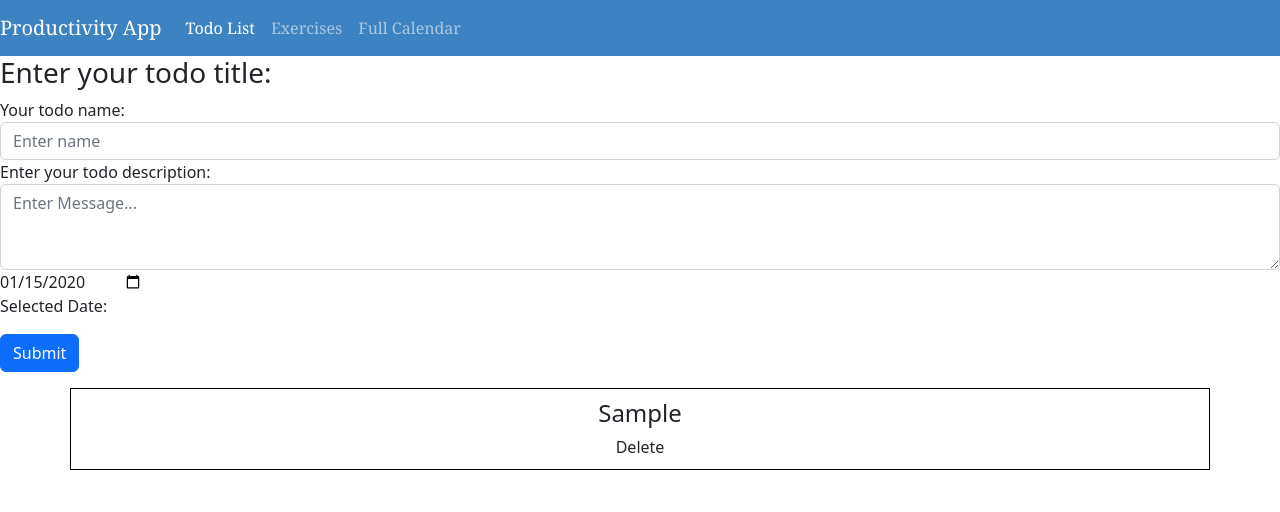
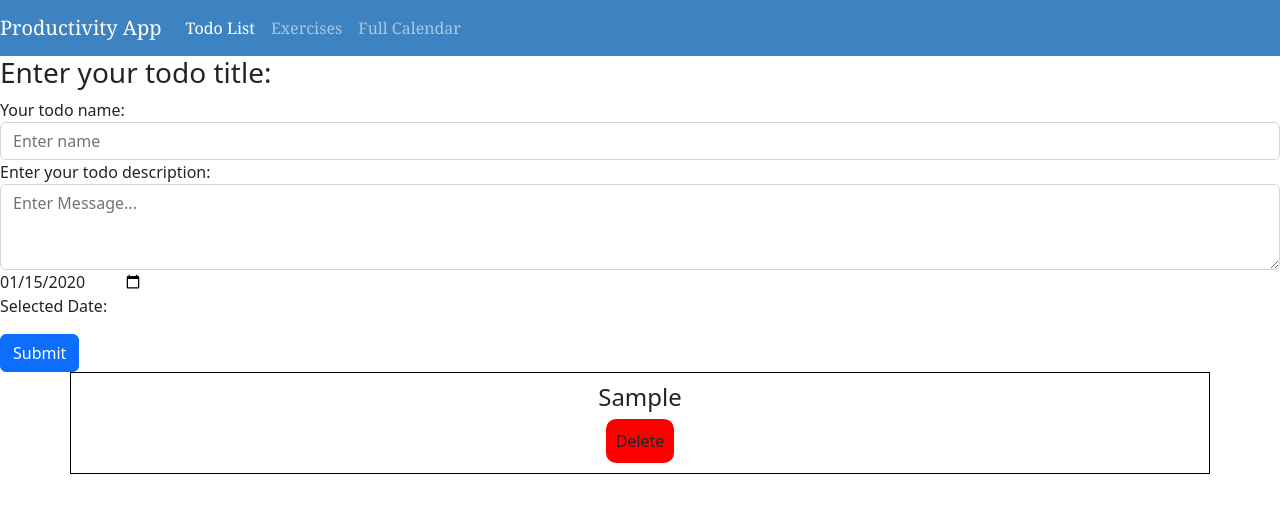
Before and after one commit to daveheseltine/productivity-app, a React (Create React App) app: page /TodoList in a window 1280 px wide. Both pictures are taken after typing "Sample", "Sample", "2020-01-15" into the empty fields and a click on the button "Submit". Shown: the top 512 px of the page. Built offline with nearby package versions, Linux system fonts and the light colour scheme.

Commit message:
started working on modal element

```diff
--- a/package.json
+++ b/package.json
@@ -10,6 +10,7 @@
     "@testing-library/react": "^13.4.0",
     "@testing-library/user-event": "^13.5.0",
     "bootstrap": "^5.2.3",
+    "hammerjs": "^2.0.8",
     "jquery": "^3.6.4",
     "react": "^18.2.0",
     "react-bootstrap": "^2.7.2",
--- a/src/components/Form/Form.js
+++ b/src/components/Form/Form.js
@@ -6,7 +6,6 @@ function Form(props){
     //Uses state to update the name and messages for when the form is submitted
     const[toDoName, setToDoName] = useState('');
     const[toDoMessage, setToDoMessage] = useState('');
-    const [submitted, submitMessage] = useState('');
 
     //Gets the date, used https://www.makeuseof.com/react-date-picker/ for understanding of this
     const[date, setDate] = useState('');
@@ -46,7 +45,7 @@ function Form(props){
                 Message: toDoMessage,
                 Date: date
             }
-            //Pushes these into local storagegit
+            //Pushes these into local storage
             toDoListItems.push(newToDo)
             window.localStorage.setItem('toDoListItems', JSON.stringify(toDoListItems));
 
@@ -80,7 +79,6 @@ function Form(props){
                 <div className='formButtonCustom'>
                     <button type="submit" className="btn btn-primary" onClick={formSubmit}>Submit</button>
                 </div>
-                <p className='submitMessage'>{submitted}</p>
             </form>
         </div>
     );
--- /dev/null
+++ b/src/components/Modal/Modal.js
@@ -0,0 +1,23 @@
+function Modal(props){
+    <div className="modal" tabindex="-1" role="dialog">
+        <div className="modal-dialog" role="document">
+            <div className="modal-content">
+                <div className="modal-header">
+                    <h5 className="modal-title">{props.name}</h5>
+                    <button type="button" className="close" data-dismiss="modal" aria-label="Close">
+                        <span aria-hidden="true">&times;</span>
+                    </button>
+                </div>
+                <div className="modal-body">
+                    <p>{props.message}</p>
+                    <p>{props.date}</p>
+                </div>
+                <div className="modal-footer">
+                    <button type="button" className="btn btn-secondary" data-dismiss="modal">Close</button>
+                </div>
+            </div>
+        </div>
+    </div>
+}
+
+export default Modal
--- a/src/components/TodoItems/TodoItems.css
+++ b/src/components/TodoItems/TodoItems.css
@@ -9,3 +9,15 @@
 .toDoItemH4{
     width: 2rem;
 }
+
+.toDoItemButton{
+    background-color: red;
+    padding: 10px;
+    border-radius: 10px;
+}
+
+.todoItemButtonContainer{
+    display: flex;
+    flex-wrap: wrap;
+    justify-content: center;
+}
--- a/src/components/TodoItems/TodoItems.js
+++ b/src/components/TodoItems/TodoItems.js
@@ -1,4 +1,5 @@
 import './TodoItems.css'
+import Modal from '../Modal/Modal'
 
 function TodoItems(props){
 
@@ -15,11 +16,14 @@ function TodoItems(props){
         }
     }
 
+
     //JSX code for the todo list items and takes in the function deleteitems and the props.id as its argument
     return(
-        <li className="toDoList row text-wrap" id={props.id} >
+        <li className="toDoList row text-wrap" id={props.id}>
             <h4 className='toDoItemH4'>{props.name}</h4>
-            <button className='toDoItemButton' onClick={() => deleteItem(props.id)}>Delete</button>
+            <div className='todoItemButtonContainer'>
+                <button className='toDoItemButton' onClick={() => deleteItem(props.id)}>Delete</button>
+            </div>
         </li>
     );
 }
--- a/src/index.js
+++ b/src/index.js
@@ -5,6 +5,7 @@ import App from './App';
 import 'bootstrap';
 import 'bootstrap/dist/css/bootstrap.min.css';
 
+
 const root = ReactDOM.createRoot(document.getElementById('root'));
 root.render(
   <React.StrictMode>
```
Also changed, not shown: src/components/Modal/Modal.css (added), 1 other file (tests, documents, lock files or other folders).
